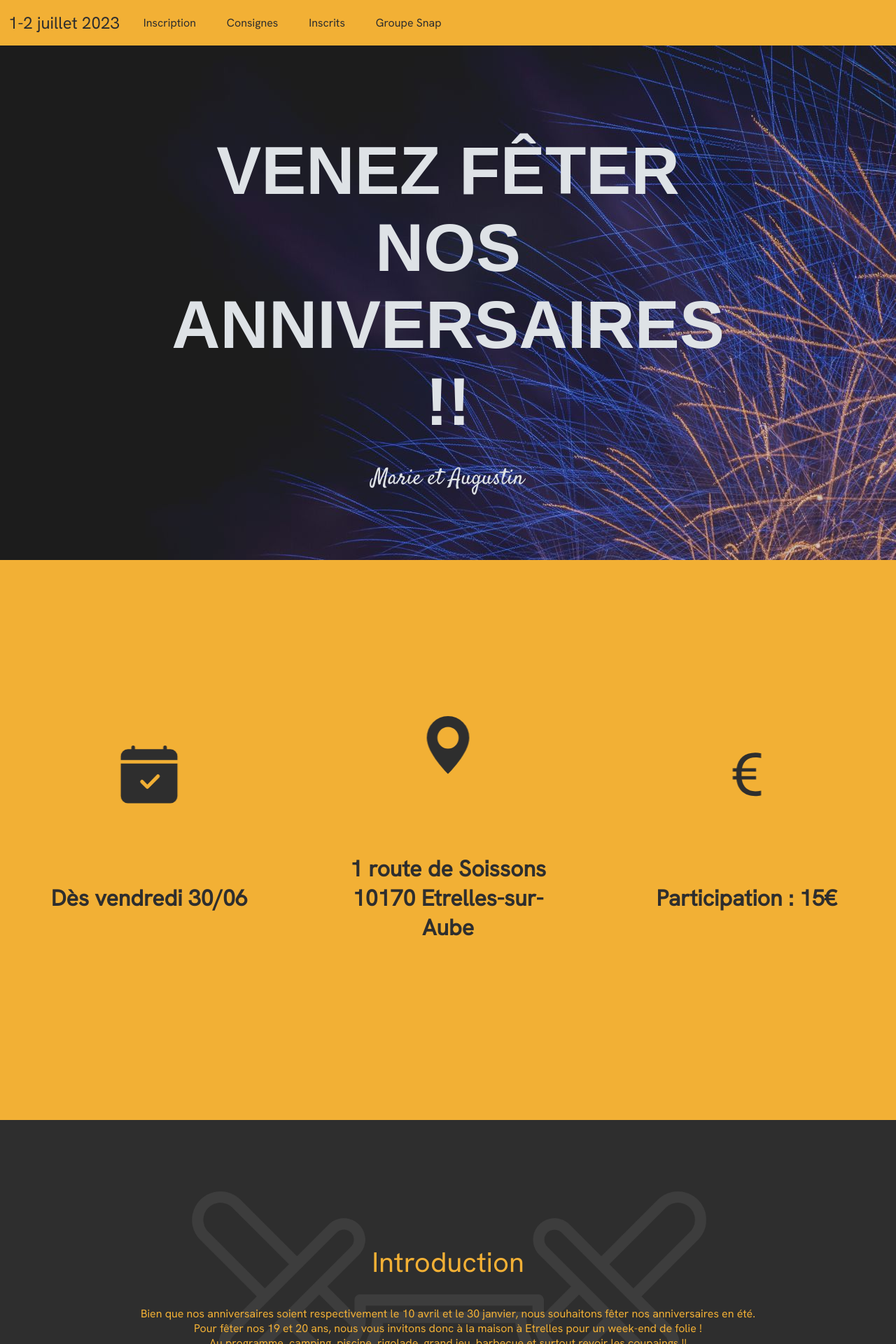
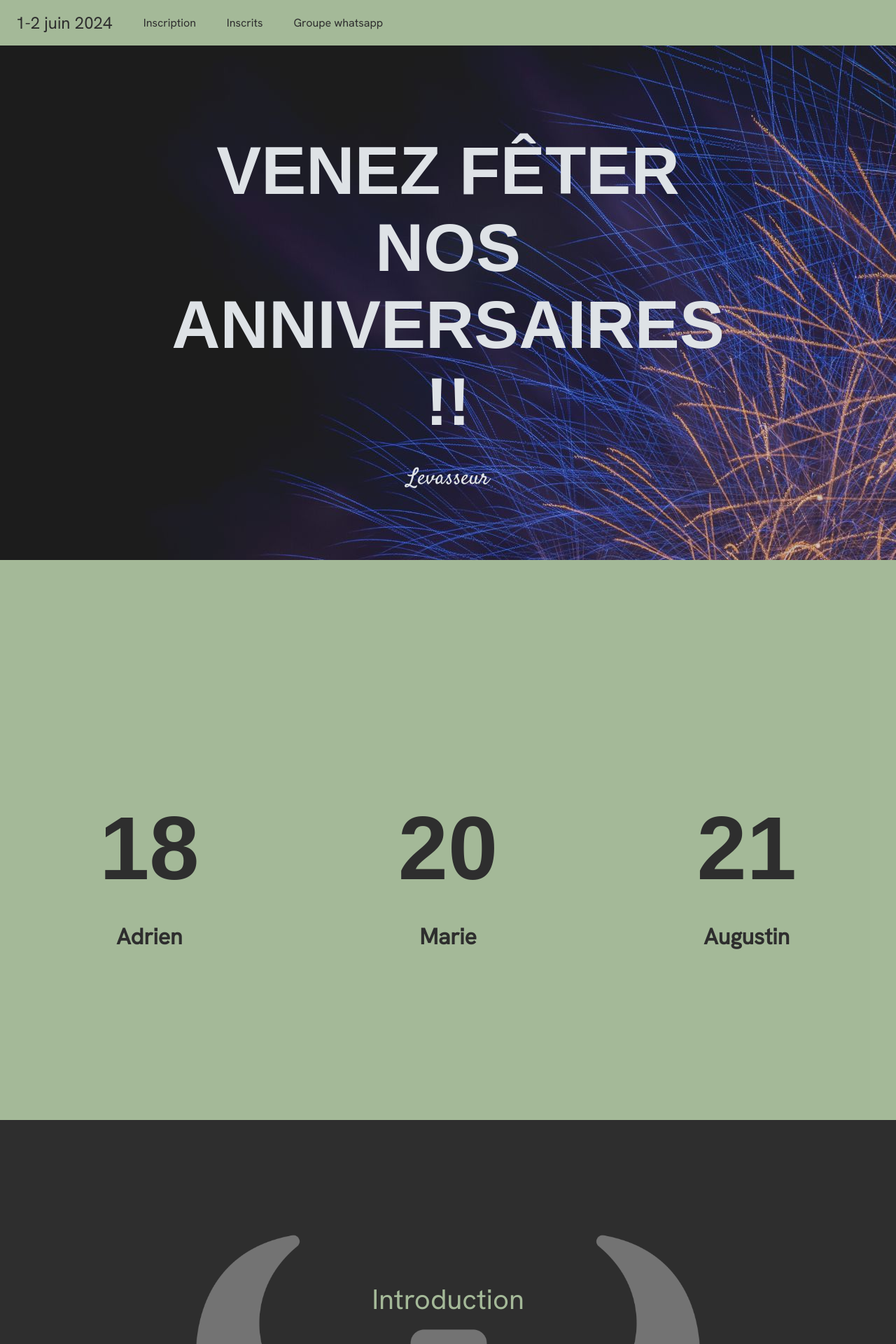
Before and after one commit to Augustin-Lev/Anniversaire2024, a PHP site: page /controller/index.php in a window 1280 px wide. Shown: the top 1920 px of the page at 70% size. Run offline with PHP 8.4, Linux system fonts and the light colour scheme.

Commit message:
all:mise a jour de la couleur et du site

```diff
--- a/link/style.css
+++ b/link/style.css
@@ -14,6 +14,8 @@ color: #495057;
 .fond-clair{
     background-color: #F2B035;
 
+    #F2B035
+
 }
 
 .fond-fonce{
@@ -21,7 +23,9 @@ color: #495057;
 }
 
 
+
 */
+
 
 @keyframes zoom{
     from {
@@ -42,14 +46,14 @@ color: #495057;
 }
 
 .fond_clair{ /*ancien .couleur*/
-    background-color: #f2b035;
+    background-color: #a4b998;
 }
 .fond_fonce{
     background-color: #2e2e2e;
 
 }
 .ecriture_claire{
-    color : #F2B035;
+    color : #a4b998;
 }
 .ecriture_fonce, header, footer{
     color: #2e2e2e;
@@ -62,7 +66,7 @@ html, body{
 
     font-family: 'Hanken Grotesk', sans-serif;
     font-size: 16px;
-    background-color: #F2B035;
+    background-color: #a4b998;
 
 }
 body{
@@ -169,7 +173,9 @@ table {
 table{
     border-collapse: collapse;
 }
-
+.age{
+    font-size: 10vw;
+}
 /*
 h3{
     font-size : 1rem;
@@ -280,8 +286,6 @@ form{
     flex-direction: row;
     justify-content: space-around ;
     align-items: center;
-
-    background-color: #F2B035;
     color :#2e2e2e;
 }
 
@@ -314,7 +318,7 @@ form{
 
 
 .champsInscription{
-    color:#F2B035;
+    color:#a4b998;
 }
 
 .consigneParagraphe{
@@ -432,13 +436,13 @@ div.parent:hover .enfant{
 
 
 .fond_chevalier{
-    background-image:url("../image/fond_chevalier.png");
+    background-image:url("../image/drakar.png");
 }
 .fond_bouclier{
-    background-image:url("../image/fond_bouclier.png");
+    background-image:url("../image/casque.png");
 }
 .fond_lune{
-    background-image:url("../image/fond_lune.png");
+    background-image:url("../image/viking.png");
 }
 
 .orgaParent{
@@ -482,7 +486,7 @@ footer p{
 }
 
 select{
-    background-color: #F2B035;
+    background-color: #a4b998;
     padding: 0.5rem;
     border-radius: 10px;
     width:50%;
@@ -568,12 +572,12 @@ select{
 
     .consigneFonce{
         background-color:#2e2e2e; ;
-        color:#F2B035 ;
+        color:#a4b998 ;
         min-height: 100vh;
         padding: 0 8% 0 8%;
     }
     .consigneClaire{
-        background-color: #F2B035;
+        background-color: #a4b998;
         color:#2e2e2e;
         min-height: 100vh;
         padding: 0 8% 0 8%;
@@ -596,19 +600,19 @@ select{
         height: 100vh;
         width: 100vw;
 
-        color: #F2B035;
+        color: #a4b998;
         display: flex;
         flex-direction: row;
         align-items: center;
     }
     .tel-c-fonce{
-        background-color: #F2B035;
+        background-color: #a4b998;
         color:#2e2e2e;
     }
 
     .tel-c-clair{
         background-color: #2e2e2e;
-        color: #F2B035;
+        color: #a4b998;
     }
 
     .intro{
--- a/view/header.php
+++ b/view/header.php
@@ -10,7 +10,7 @@
                 <p>
             </div>
             <div class="ordinateur ">
-                1-2 juillet 2023
+                1-2 juin 2024
             </div>
         </a>
 
@@ -18,14 +18,14 @@
             <li class="">
                 <a href="inscription.php" class="nav-link text-dark">Inscription</a>
             </li>
-            <li class="">
+            <!-- <li class="">
                 <a href="consigne.php" class="nav-link text-dark active">Consignes</a>
-            </li>
+            </li> -->
             <li class="">
                 <a href="invites.php" class="nav-link text-dark">Inscrits</a>
             </li>
             <li class="">
-                <a href="groupe.php" class="nav-link text-dark">Groupe Snap</a>
+                <a href="groupe.php" class="nav-link text-dark">Groupe whatsapp</a>
             </li>
             <?php if(isset($_COOKIE["organisateur"]) || (isset($_COOKIE["organisateur"])&& $_COOKIE["organisation"]== 1)) {
             echo '
--- a/view/main_index.php
+++ b/view/main_index.php
@@ -15,7 +15,7 @@
         <div id="top" class="fond_clair">
             <div class="titrePrincipal">
                 <h1>VENEZ FÊTER NOS ANNIVERSAIRES !!</h1>
-                <p class="attache">Marie et Augustin</p>
+                <p class="attache">Levasseur</p>
             </div>
             <div class="image">
 
@@ -27,30 +27,35 @@
         <div class="intro">
             <div class= "tel-c-fonce">
                 <div>
-                    <svg xmlns="http://www.w3.org/2000/svg" width="300" height="300" fill="currentColor" class="zoom bi bi-calendar-check-fill" viewBox="0 0 16 16">
-                        <path d="M4 .5a.5.5 0 0 0-1 0V1H2a2 2 0 0 0-2 2v1h16V3a2 2 0 0 0-2-2h-1V.5a.5.5 0 0 0-1 0V1H4V.5zM16 14V5H0v9a2 2 0 0 0 2 2h12a2 2 0 0 0 2-2zm-5.146-5.146-3 3a.5.5 0 0 1-.708 0l-1.5-1.5a.5.5 0 0 1 .708-.708L7.5 10.793l2.646-2.647a.5.5 0 0 1 .708.708z"/>
-                    </svg>
+                    <h1 class="age">
+                        18
+                    </h1>
+
                 </div>
 
-                <p>Dès vendredi 30/06</p>
+                <p>Adrien</p>
             </div>
 
             <div class= "tel-c-clair">
                 <div>
-                    <svg xmlns="http://www.w3.org/2000/svg" width="300" height="300" fill="currentColor" class="zoom bi bi-geo-alt-fill" viewBox="0 0 16 16">
-                        <path d="M8 16s6-5.686 6-10A6 6 0 0 0 2 6c0 4.314 6 10 6 10zm0-7a3 3 0 1 1 0-6 3 3 0 0 1 0 6z"/>
-                    </svg>
+                    <h1 class="age">
+                        20
+                    </h1>
+
                 </div>
-                <p>1 route de Soissons 10170 Etrelles-sur-Aube</p>
+
+                <p>Marie</p>
             </div>
 
             <div class= "tel-c-fonce">
                 <div>
-                    <svg xmlns="http://www.w3.org/2000/svg" width="300" height="300" fill="currentColor" class="zoom bi bi-currency-euro" viewBox="0 0 16 16">
-                        <path d="M4 9.42h1.063C5.4 12.323 7.317 14 10.34 14c.622 0 1.167-.068 1.659-.185v-1.3c-.484.119-1.045.17-1.659.17-2.1 0-3.455-1.198-3.775-3.264h4.017v-.928H6.497v-.936c0-.11 0-.219.008-.329h4.078v-.927H6.618c.388-1.898 1.719-2.985 3.723-2.985.614 0 1.175.05 1.659.177V2.194A6.617 6.617 0 0 0 10.341 2c-2.928 0-4.82 1.569-5.244 4.3H4v.928h1.01v1.265H4v.928z"/>
-                    </svg>
+                    <h1 class="age">
+                        21
+                    </h1>
+
                 </div>
-                <p>Participation : 15€</p>
+
+                <p>Augustin</p>
             </div>
         </div>
 
@@ -60,13 +65,12 @@
             <div>
                 <h2>Introduction</h2>
                 <br/>
-                <p class="justifier">Bien que nos anniversaires soient respectivement le <span>10 avril</span> et le <span>30 janvier</span>, nous souhaitons fêter nos anniversaires en été. <br/>
-                Pour fêter nos 19 et 20 ans, nous vous invitons donc à la maison à Etrelles pour un week-end de folie ! <br/>
-                Au programme, camping, piscine, rigolade, grand jeu, barbecue et surtout revoir les coupaings  !!<br/>
-                Le budget étant assez conséquent, une participation de 15€ vous sera demandée. Elle permettra de financer la sono, les repas et l'organisation en général. <br/>
-                Il sera demandé à certains d'entre vous de réaliser un <a href='consigne.php#discours'> Discours </a>. Si vous êtes volontaire dites-le nous !<br/>
-                Nous recherchons aussi des personnes pour organiser et gérer l'événement (sécu / logistique / repas / animation)<br/><br/>
-                N'hésitez pas à envoyer vos photos dossier, vidéos à Hombeline (<a href='mailto:hombeline.lev@gmail.com' target ="_blank">hombeline.lev@gmail.com</a>). Elles seront passés sur un diaporama pendant le Weekend.</p>
+                <p class="justifier">Bien que nos anniversaires soient respectivement le <span>10 mai</span>, le <span>10 avril</span> et le <span>30 janvier</span>, nous souhaitons fêter nos anniversaires en été. <br/>
+                Pour fêter nos 18, 20 et 21 ans, nous vous invitons donc à la maison à Etrelles pour un week-end de folie ! <br/>
+                Au programme, camping, rigolade, grand jeu, barbecue et surtout revoir les coupaings  !!<br/>
+                Si vous avez déjà pu venir l'année dernière, nous vous garantissons que cette année, sera encore plus folle !
+                Il vous est cepandant demandé d'amener de quoi vous hydrater (exemple : bière)
+            </p>
 
                 <div class="container btn-container" style="justify-content:center">
                     <a href="inscription.php" class="btn-index fond_clair ecriture_fonce">Inscription</a>
@@ -207,8 +211,9 @@
             <div class="carte">
                 <h2>Thème</h2>
                 <br/>
-                <p class="justifier">Le thème du week-end sera...EPOQUE MEDIEVALE !<br/>
-                Prenez vos meilleurs costumes pour le jeu, la soirée et tout le week-end. Ramenez vos épées, vos cottes de maille, vos fléaux d'armes, vos carquois et vos écus, vos rapières ainsi que vos destriers et vos mules !
+                <p class="justifier">Le thème du week-end sera...LE RETOUR DES VIKINGS !<br/>
+                Prenez vos meilleurs costumes pour le jeu, la soirée et tout le week-end. Ramenez vos halbardes, vos drakars et vos boucliers !
+                Nb : amenez-les dans vos affaires, on se déguisera au moment du jeu. <br/>
                 Que Dieu bénisse la France !
                 <br/>
                 <br/>
```
Also changed, not shown: view/main_groupe.php (+5 -4 lines), image/casque.png (added), image/drakar.png (added), image/viking.png (added).
